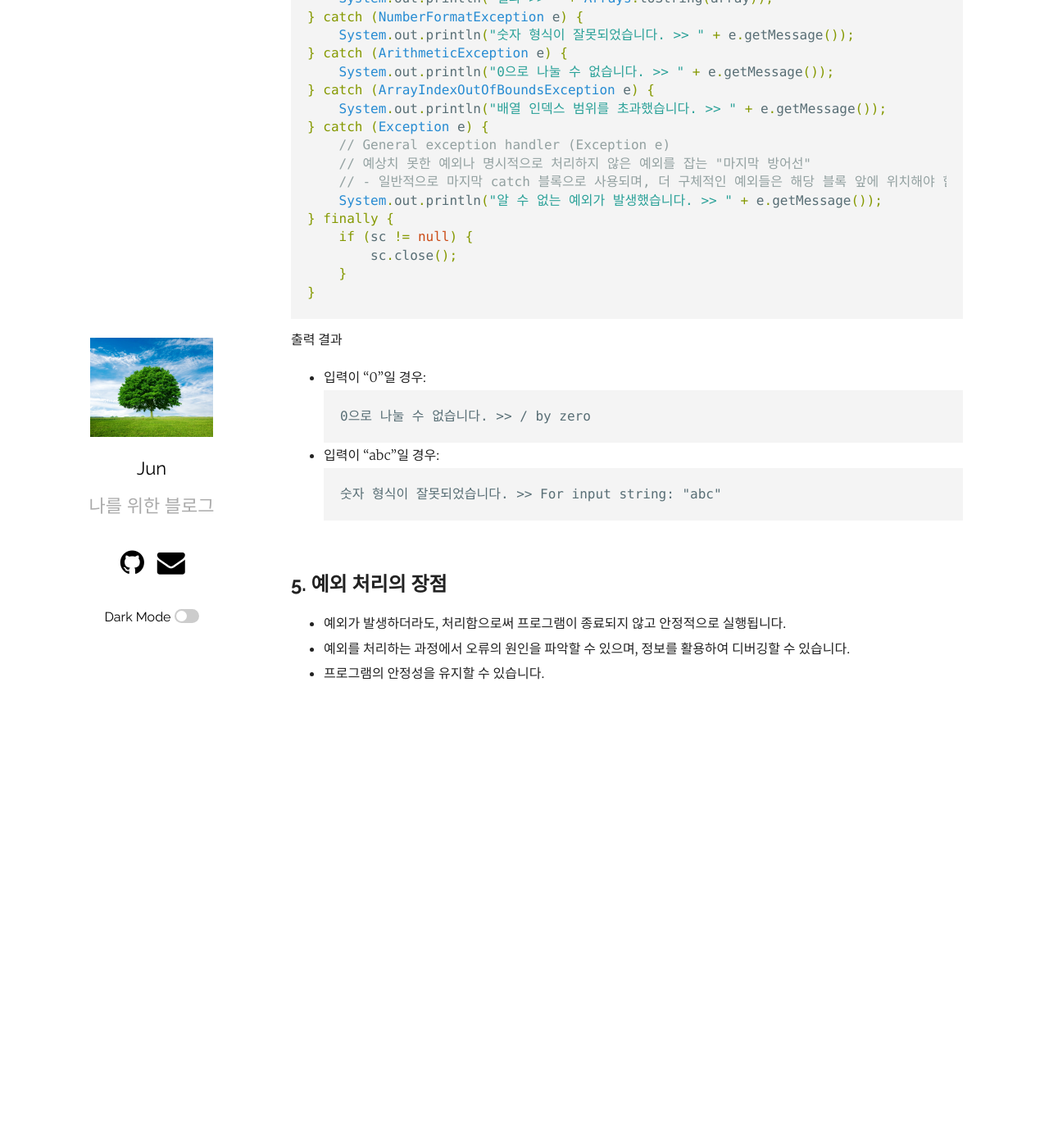
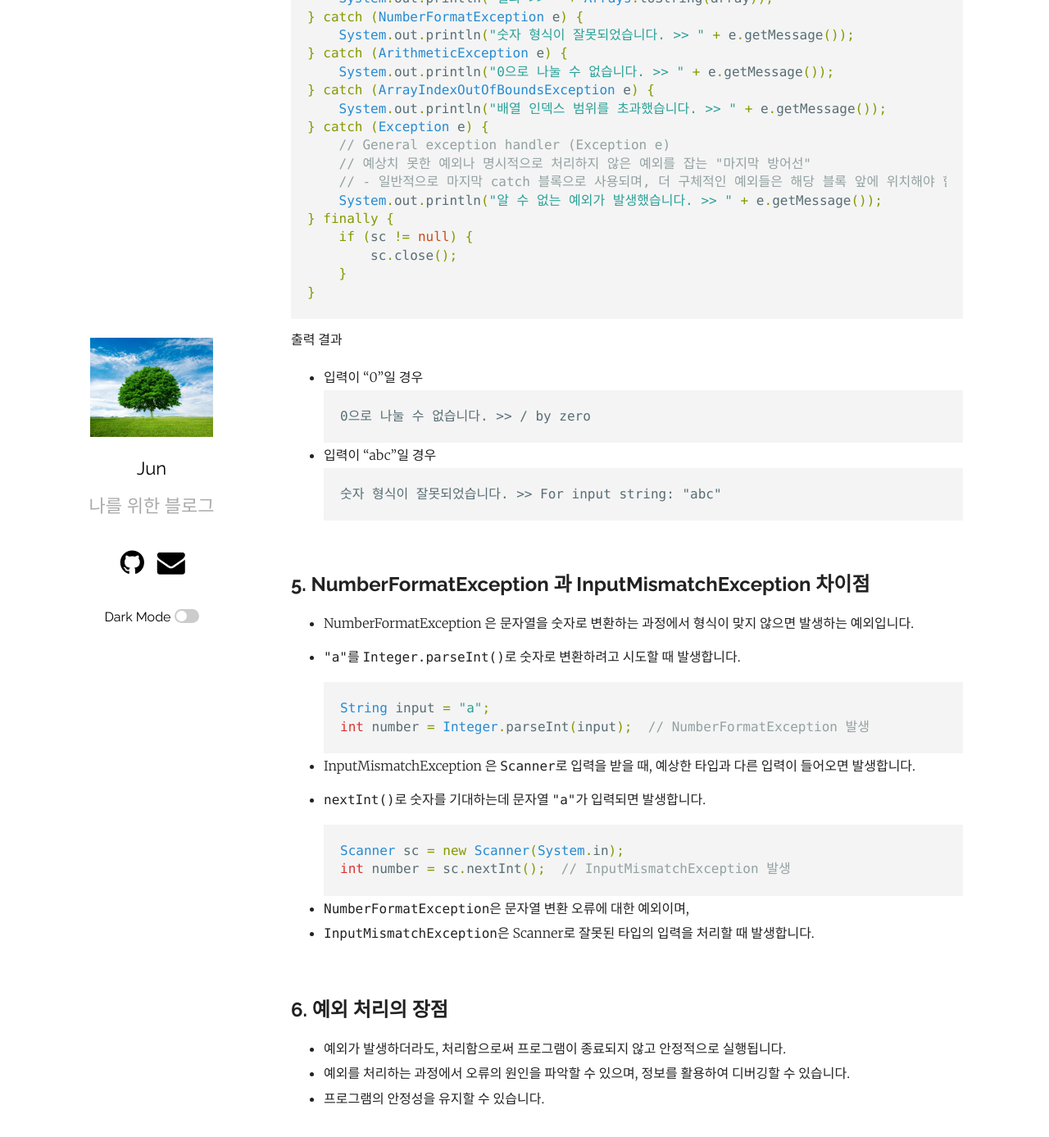
Before and after one commit to ymind14563/ymind14563.github.io, a Jekyll site: the page built from _posts/2024-10-13-blog(1).markdown, in a window 1280 px wide and 1400 px high, scrolled down 3860 px. Shown: the top 1387 px of the window at 82% size. Built offline with Jekyll 4.4.1, drawn with Linux system fonts in a browser that asks for light colours; before the commit the page ends 4742 px from its top, so only the background shows below that; some of the changed text lies outside the part shown.

Commit message:
edit blog

````diff
--- a/_posts/2024-10-13-blog(1).markdown
+++ b/_posts/2024-10-13-blog(1).markdown
@@ -146,7 +146,7 @@ try {
 }
 ```
 
-출력 결과 (문자 입력 시):
+출력 결과 (문자 입력 시)
 ```
 정수를 입력하지 않았습니다. >> null
 ```
@@ -187,18 +187,41 @@ try {
 ```
 
 출력 결과
-- 입력이 "0"일 경우:
+- 입력이 "0"일 경우
   ```
   0으로 나눌 수 없습니다. >> / by zero
   ```
-- 입력이 "abc"일 경우:
+- 입력이 "abc"일 경우
   ```
   숫자 형식이 잘못되었습니다. >> For input string: "abc"
   ```
 
 <br>
 
-## 5. 예외 처리의 장점
+## 5. NumberFormatException 과 InputMismatchException 차이점
+
+- NumberFormatException 은 문자열을 숫자로 변환하는 과정에서 형식이 맞지 않으면 발생하는 예외입니다.
+- `"a"`를 `Integer.parseInt()`로 숫자로 변환하려고 시도할 때 발생합니다.
+
+  ```java
+  String input = "a";
+  int number = Integer.parseInt(input);  // NumberFormatException 발생
+  ```
+
+- InputMismatchException 은 `Scanner`로 입력을 받을 때, 예상한 타입과 다른 입력이 들어오면 발생합니다.
+- `nextInt()`로 숫자를 기대하는데 문자열 `"a"`가 입력되면 발생합니다.
+
+  ```java
+  Scanner sc = new Scanner(System.in);
+  int number = sc.nextInt();  // InputMismatchException 발생
+  ```
+
+- `NumberFormatException`은 문자열 변환 오류에 대한 예외이며,
+- `InputMismatchException`은 Scanner로 잘못된 타입의 입력을 처리할 때 발생합니다.
+
+<br>
+
+## 6. 예외 처리의 장점
 
 - 예외가 발생하더라도, 처리함으로써 프로그램이 종료되지 않고 안정적으로 실행됩니다.
 - 예외를 처리하는 과정에서 오류의 원인을 파악할 수 있으며, 정보를 활용하여 디버깅할 수 있습니다.
````
